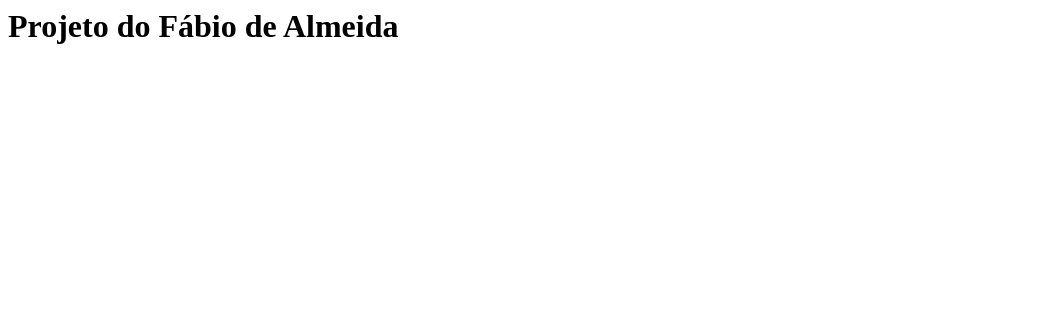
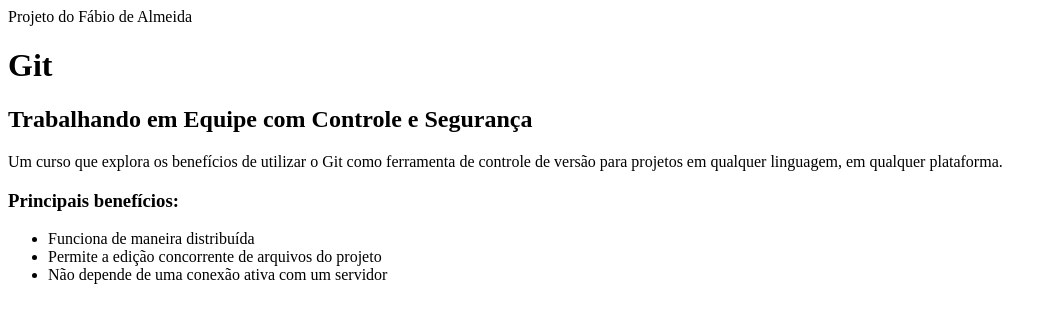
Before and after one commit to fabioalpl/meu-site, a plain HTML site: page index.html in a window 1280 px wide. Shown: the whole page, without its empty margins (0-1057 px from the left). Drawn offline with Linux system fonts and the light colour scheme.

Commit message:
Conteúdo da página

```diff
--- a/index.html
+++ b/index.html
@@ -1,8 +1,18 @@
 <html>
 
-<head></head>
+<head>Projeto do Fábio de Almeida</head>
 
 <body>
-	<h1>Projeto do Fábio de Almeida</h1>
+	<h1>Git</h1>
+        <h2>Trabalhando em Equipe com Controle e Segurança</h2>
+
+        <p>Um curso que explora os benefícios de utilizar o Git como ferramenta de controle de versão para projetos em qualquer linguagem, em qualquer plataforma.</p>
+
+        <h3>Principais benefícios:</h3>
+        <ul>
+            <li>Funciona de maneira distribuída</li>
+            <li>Permite a edição concorrente de arquivos do projeto</li>
+            <li>Não depende de uma conexão ativa com um servidor</li>
+        </ul>
 </body>
 </html>
```
